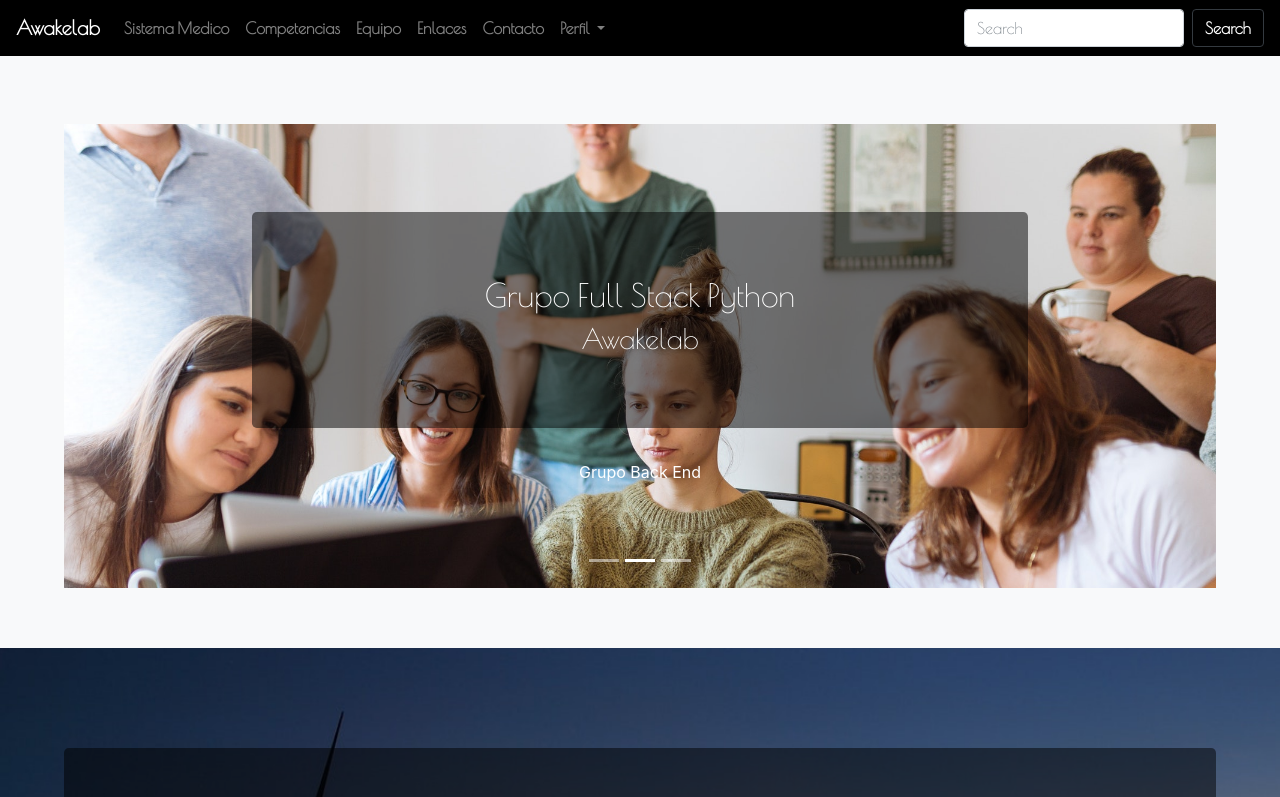
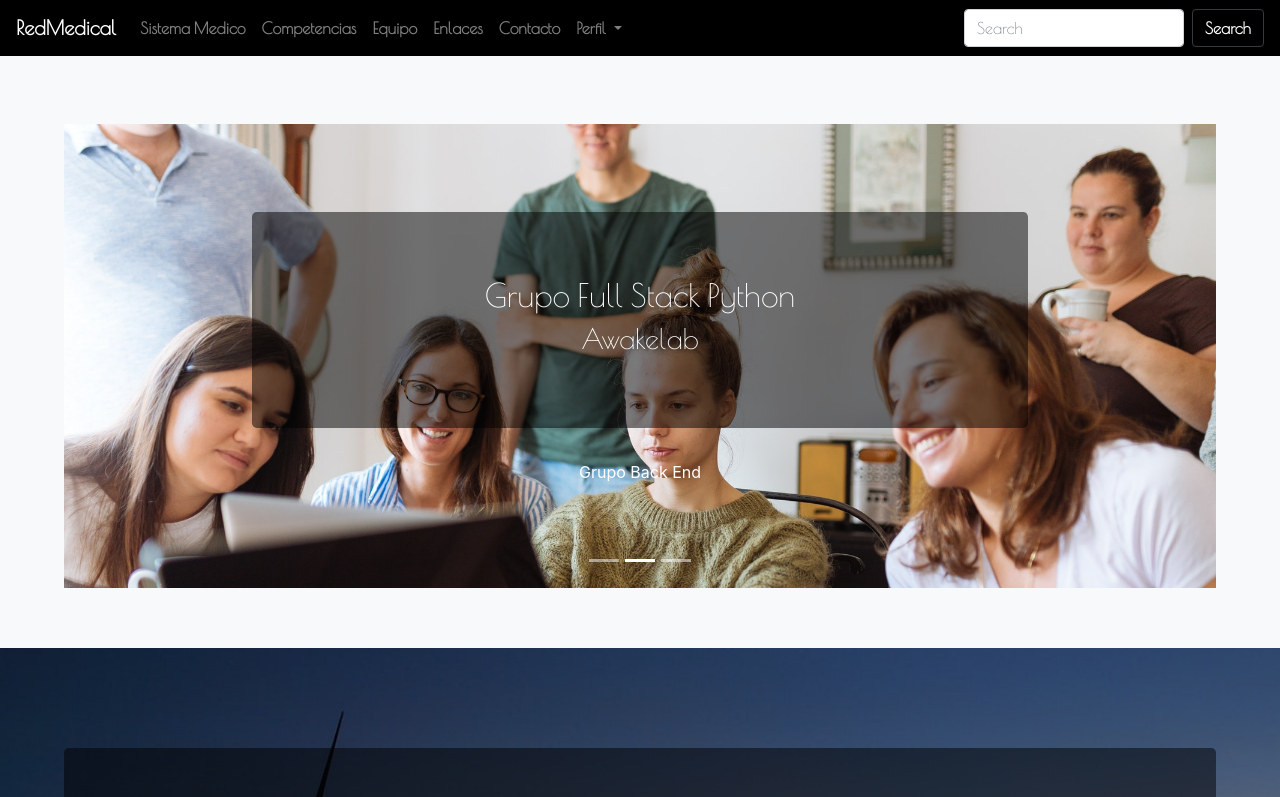
Before and after one commit to martinmeloharnisch/evaluacion_modulo1, a plain HTML site: page index.html in a window 1280 px wide. Shown: the top 797 px of the page. Drawn offline with nearby package versions, Linux system fonts and the light colour scheme.

Commit message:
cambio de prueba

```diff
--- a/index.html
+++ b/index.html
@@ -18,7 +18,7 @@
   <body>
     <!-- Navigation Bar -->
     <nav class="navbar navbar-expand-lg navbar-dark fixed-top">
-      <a class="navbar-brand" href="#">Awakelab</a>
+      <a class="navbar-brand" href="#">RedMedical</a>
 
       <!-- Navigation Bar Hamburger-->
       <button
```
